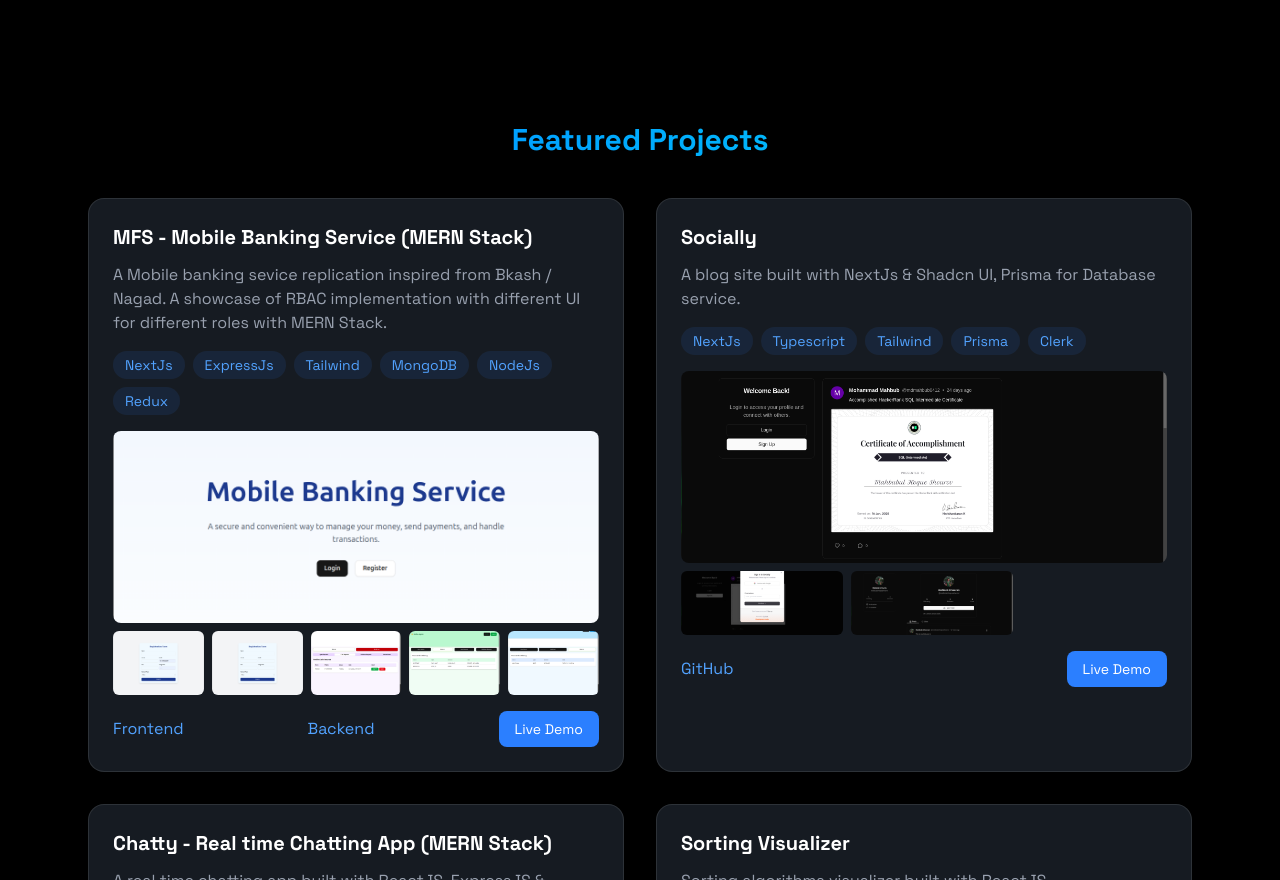
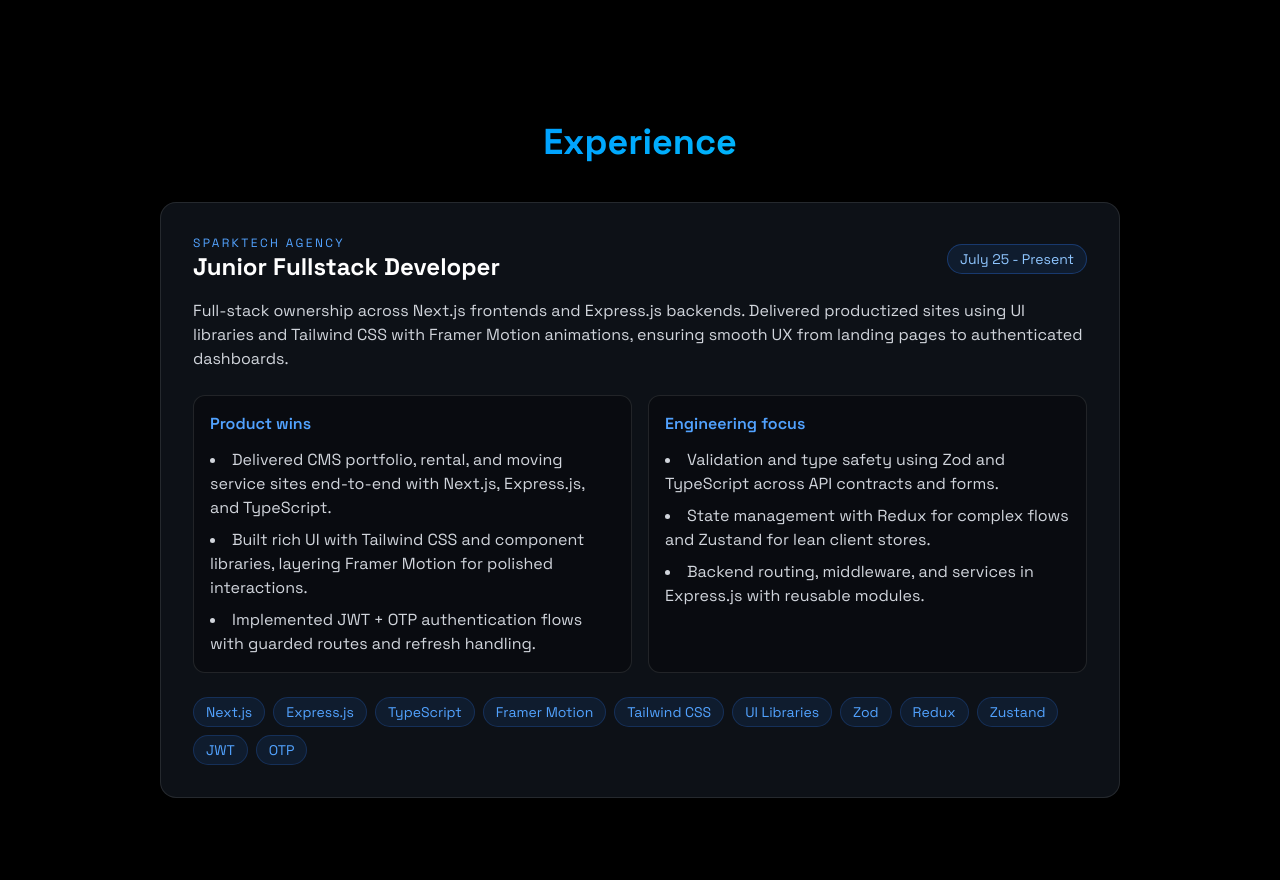
Before and after one commit to Shourov98/my-portfolio, a React (Vite) app: page / in a window 1280 px wide. Shown: the part 1920-2800 px from the top of the page. Built offline with nearby package versions, Linux system fonts and the light colour scheme.

Commit message:
[feat]: experienec of junior full stack developer

```diff
--- a/src/App.jsx
+++ b/src/App.jsx
@@ -6,6 +6,7 @@ import { Navbar } from './components/Navbar'
 import { MobileMenu } from './components/MobileMenu'
 import { Home } from './components/sections/Home'
 import { About } from './components/sections/About'
+import { Experience } from './components/sections/Experience'
 import { Projects } from './components/sections/Projects'
 import { Contact } from './components/sections/Contact'
 import { ProblemSolving } from './components/sections/ProblemSolving'
@@ -23,6 +24,7 @@ function App() {
         <MobileMenu menuOpen={menuOpen} setMenuOpen={setMenuOpen} />
         <Home />
         <About />
+        <Experience />
         <Projects />
         <ProblemSolving />
         <Contact />
--- a/src/components/MobileMenu.jsx
+++ b/src/components/MobileMenu.jsx
@@ -46,6 +46,17 @@ export const MobileMenu = ({ menuOpen, setMenuOpen }) => {
         About
       </a>
       <a
+        href="#experience"
+        onClick={() => setMenuOpen(false)}
+        className={`text-2xl font-semibold text-white my-4 transform transition-transform duration-300
+            ${
+              menuOpen ? "opacity-100 translate-y-0" : "opacity-0 translate-y-5"
+            }
+    `}
+      >
+        Experience
+      </a>
+      <a
         href="#problem-solving"
         onClick={() => setMenuOpen(false)}
         className={`text-2xl font-semibold text-white my-4 transform transition-transform duration-300
--- a/src/components/Navbar.jsx
+++ b/src/components/Navbar.jsx
@@ -33,28 +33,35 @@ export const Navbar = ({ menuOpen, setMenuOpen }) => {
               className="text-gray-300 hove:text-white transition-colors"
             >
               {" "}
-              About{" "}
+              About {" "}
+            </a>
+            <a
+              href="#experience"
+              className="text-gray-300 hove:text-white transition-colors"
+            >
+              {" "}
+              Experience {" "}
             </a>
             <a
               href="#problem-solving"
               className="text-gray-300 hove:text-white transition-colors"
             >
               {" "}
-              Problem Solving{" "}
+              Problem Solving {" "}
             </a>
             <a
               href="#projects"
               className="text-gray-300 hove:text-white transition-colors"
             >
               {" "}
-              Projects{" "}
+              Projects {" "}
             </a>
             <a
               href="#contact"
               className="text-gray-300 hove:text-white transition-colors"
             >
               {" "}
-              Contact{" "}
+              Contact {" "}
             </a>
           </div>
         </div>
--- /dev/null
+++ b/src/components/sections/Experience.jsx
@@ -0,0 +1,78 @@
+import { RevealOnScroll } from "../RevealOnScroll";
+
+export const Experience = () => {
+  const highlights = [
+    "Delivered CMS portfolio, rental, and moving service sites end-to-end with Next.js, Express.js, and TypeScript.",
+    "Built rich UI with Tailwind CSS and component libraries, layering Framer Motion for polished interactions.",
+    "Implemented JWT + OTP authentication flows with guarded routes and refresh handling.",
+  ];
+
+  const engineeringFocus = [
+    "Validation and type safety using Zod and TypeScript across API contracts and forms.",
+    "State management with Redux for complex flows and Zustand for lean client stores.",
+    "Backend routing, middleware, and services in Express.js with reusable modules.",
+  ];
+
+  return (
+    <section
+      id="experience"
+      className="min-h-screen flex items-center justify-center py-16 md:py-20"
+    >
+      <RevealOnScroll>
+        <div className="max-w-5xl mx-auto px-4 sm:px-6 lg:px-8">
+          <h2 className="text-3xl md:text-4xl font-bold mb-10 bg-gradient-to-r from-blue-500 to-cyan-400 bg-clip-text text-transparent text-center">
+            Experience
+          </h2>
+
+          <div className="rounded-2xl p-6 md:p-8 border border-white/10 hover:border-blue-500/50 transition-all hover:-translate-y-1 bg-[#0d1117] backdrop-blur-sm shadow-xl">
+            <div className="flex flex-col md:flex-row md:items-center md:justify-between gap-4">
+              <div>
+                <p className="text-xs uppercase tracking-[0.2em] text-blue-400">Sparktech Agency</p>
+                <h3 className="text-2xl font-bold text-white">Junior Fullstack Developer</h3>
+              </div>
+              <span className="self-start md:self-auto bg-blue-500/10 text-blue-300 px-3 py-1 rounded-full text-sm border border-blue-500/30">
+                July 25 - Present
+              </span>
+            </div>
+
+            <p className="text-gray-300 mt-4 text-sm md:text-base">
+              Full-stack ownership across Next.js frontends and Express.js backends. Delivered productized sites using UI libraries and Tailwind CSS with Framer Motion animations, ensuring smooth UX from landing pages to authenticated dashboards.
+            </p>
+
+            <div className="grid md:grid-cols-2 gap-4 mt-6">
+              <div className="rounded-xl border border-white/10 bg-black/30 p-4">
+                <h4 className="text-blue-400 font-semibold mb-3">Product wins</h4>
+                <ul className="space-y-2 text-sm md:text-base text-gray-300 list-disc list-inside">
+                  {highlights.map((item, idx) => (
+                    <li key={idx}>{item}</li>
+                  ))}
+                </ul>
+              </div>
+
+              <div className="rounded-xl border border-white/10 bg-black/30 p-4">
+                <h4 className="text-blue-400 font-semibold mb-3">Engineering focus</h4>
+                <ul className="space-y-2 text-sm md:text-base text-gray-300 list-disc list-inside">
+                  {engineeringFocus.map((item, idx) => (
+                    <li key={idx}>{item}</li>
+                  ))}
+                </ul>
+              </div>
+            </div>
+
+            <div className="flex flex-wrap gap-2 mt-6">
+              {["Next.js", "Express.js", "TypeScript", "Framer Motion", "Tailwind CSS", "UI Libraries", "Zod", "Redux", "Zustand", "JWT", "OTP"]
+                .map((tech) => (
+                  <span
+                    key={tech}
+                    className="bg-blue-500/10 text-blue-400 py-1 px-3 rounded-full text-xs md:text-sm border border-blue-500/20"
+                  >
+                    {tech}
+                  </span>
+                ))}
+            </div>
+          </div>
+        </div>
+      </RevealOnScroll>
+    </section>
+  );
+};
```
